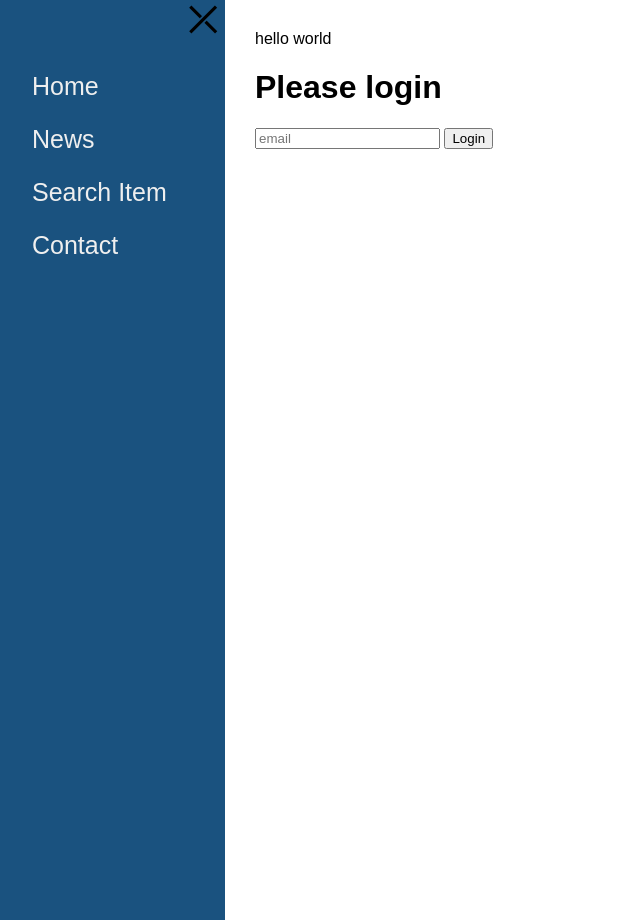
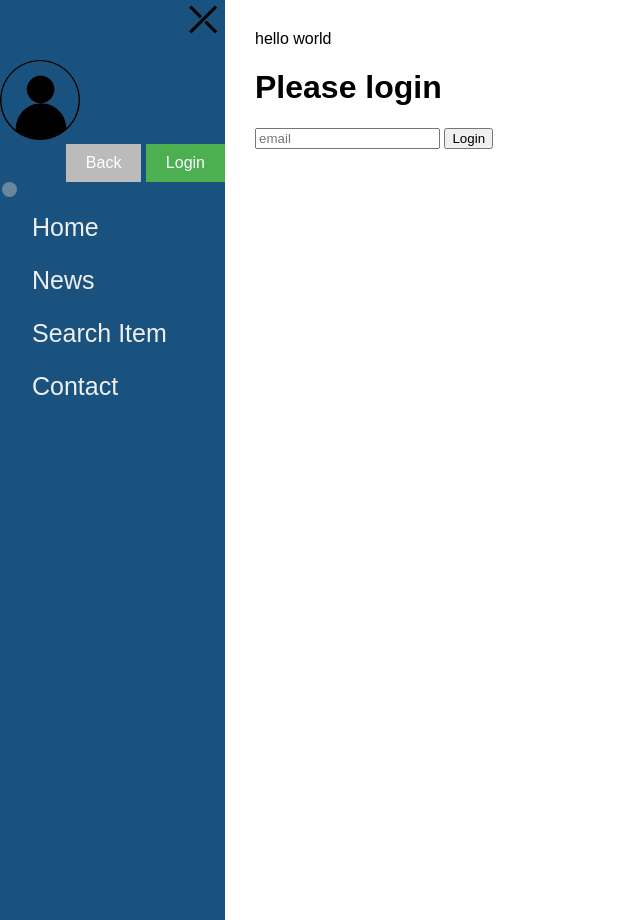
Before and after one commit to B46qqq/saien, a Flask app: page /login in a window 1280 px wide. Shown: the whole page, without its empty margins (0-640 px from the left). Run offline with Flask 2, Linux system fonts and the light colour scheme; the visitor is signed in with stand-in values (Sample User, id 1).

Commit message:
Sidebar Login, starting ...

```diff
--- a/saien/static/css/base.css
+++ b/saien/static/css/base.css
@@ -4,8 +4,6 @@
     -khtml-user-select: none; /* Konqueror HTML */
     -moz-user-select: none; /* Firefox */
     -ms-user-select: none; /* Internet Explorer/Edge */
-    user-select: none; /* Non-prefixed version, currently
-                          supported by Chrome and Opera */
 }
 
 body {
@@ -111,3 +109,62 @@ body {
     padding: 30px;
     transition: 0.5s;
 }
+
+
+
+.tab {
+    display: none;
+}
+
+.tab img {
+    height: 80px;
+    width: 80px;
+}
+
+.step {
+    height: 15px;
+    width: 15px;
+    margin: 0 2px;
+    background-color: #bbbbbb;
+    border: none;
+    border-radius: 50%;
+    display: inline-block;
+    opacity: 0.5;
+}
+
+.step.active {
+    opacity: 1;
+}
+
+
+.step.finish {
+    background-color: #4caf50;
+}
+
+.login_section input {
+    padding: 10px;
+    width: 90%;
+    font-size: 16px;
+    border: 1px solid #aaaaaa;
+}
+
+.login_section input.invalid {
+    background-color: #ffdddd;
+}
+
+.login_section button {
+    background-color: #4caf50;
+    color: #ffffff;
+    border: none;
+    padding: 10px 20px;
+    font-size: 16px;
+    cursor: pointer;
+}
+
+.login_section button:hover{
+    opacity: 0.8;
+}
+
+.login_section .login_section_back {
+    background-color: #bbbbbb;
+}
--- a/saien/static/js/base.js
+++ b/saien/static/js/base.js
@@ -52,3 +52,38 @@ function toggling(){
         stw.setAttribute("class", "sidebar_toggle_switch");
     }
 }
+
+/*
+ * User Login Section scripts
+ */
+var currentTab = 0;
+showTab(currentTab);
+
+function showTab(n) {
+    var x = document.getElementsByClassName("tab");
+    x[n].style.display = "block";
+    if (n == 0){
+        document.getElementsByClassName("login_section_back").style.display = "none";
+    } else {
+        document.getElementsByClassName("login_section_back").style.display = "inline";
+    }
+
+    if (n == (x.length - 1)){
+        document.getElementsByClassName("login_section_next").innerHTML = "Submit";
+    } else {
+        document.getElementsByClassName("login_section_next").innerHTML = "Next";
+    }
+    updateStepIndicator(n);
+}
+
+function nextPrev(n) {
+
+}
+
+function updateStepIndicator(n) {
+    var i, x = document.getElementsByClassName("step");
+    for (i = 0; i < x.length; ++i){
+        x[i].className = x[i].className.replace(" active", "");
+    }
+    x[n].className += " active";
+}
--- a/saien/templates/base_bg_sb.html
+++ b/saien/templates/base_bg_sb.html
@@ -7,7 +7,7 @@
               charset="utf-8">
         <title>Saien</title>
         <link rel="stylesheet" href="{{ url_for('static', filename='css/base.css') }}">
-        <script type="text/javascript" src="{{ url_for('static', filename='js/base.js') }}"></script>
+
     </head>
 
     <body>
@@ -19,6 +19,41 @@
                 <span class="sidebar_toggle_animation"></span>
             </div>
             <div class="sidebar">
+                <div class="login_section">
+
+                    <form action="">
+
+                        <div class="tab">
+                            <img src="/static/icon/unknown_customer.png">
+                        </div>
+
+                        <div class="tab">
+                            <input type="text" placeholder="Email" oninput="this.className=''">
+                        </div>
+
+                        <div style="overflow: auto;">
+                            <div style="float: right;">
+                                <button type="button"
+                                        class="login_section_back"
+                                        onclick="nextPrev(-1)">
+                                    Back
+                                </button>
+                                <button type="button"
+                                        class="login_section_next"
+                                        onclick="nextPrev(1)">
+                                    Login
+                                </button>
+                            </div>
+                        </div>
+
+                        <div class="login_section_indicator"
+                            <span class="step"></span>
+                            <span class="step"></span>
+                        </div>
+
+                    </form>
+
+                </div>
                 <a href="#">
                     Home
                 </a>
@@ -40,5 +75,6 @@
             {% endblock %}
         </div>
 
+        <script type="text/javascript" src="{{ url_for('static', filename='js/base.js') }}"></script>
     </body>
 </html>
```
Also changed, not shown: saien/static/icon/unknown_customer.png (added).
